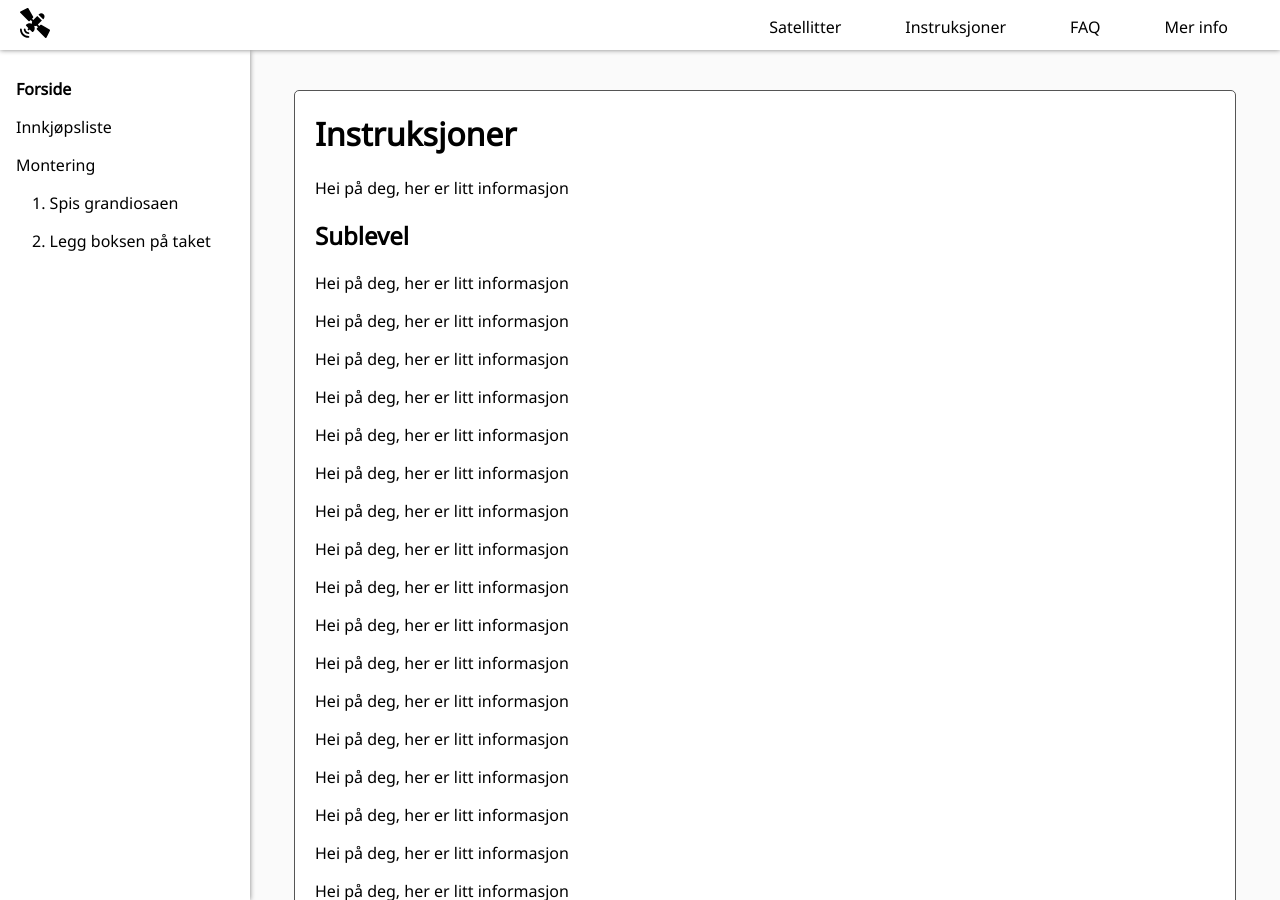
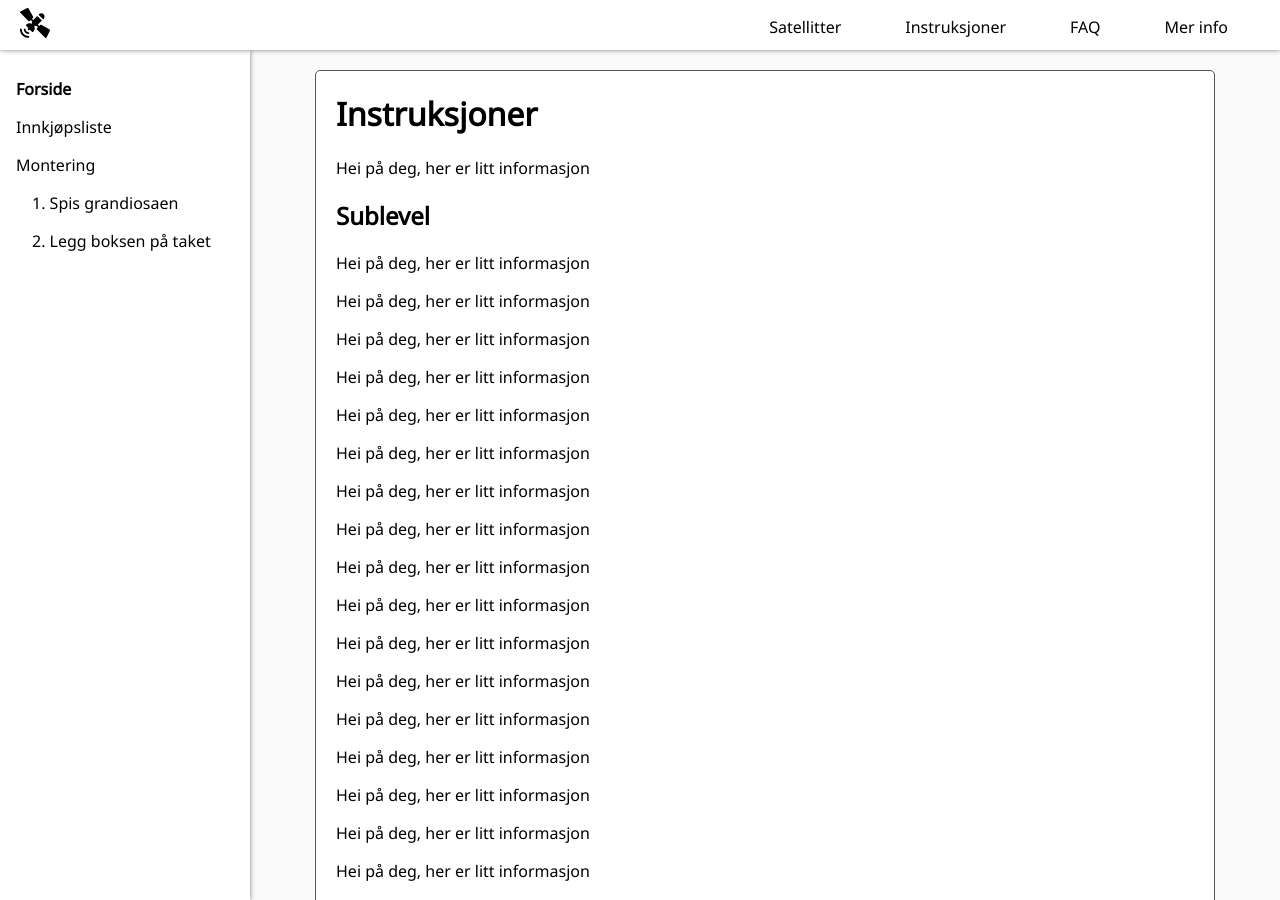
Before and after one commit to petterroea/eit-satellitt-i-norge, a Jekyll site: the page built from src/instruksjoner/index.md, in a window 1280 px wide and 900 px high. Built offline with Jekyll 4.4.1, drawn with Linux system fonts in a browser that asks for light colours.

Commit message:
fix page layout

```diff
--- a/src/_layouts/guide.html
+++ b/src/_layouts/guide.html
@@ -31,7 +31,9 @@
     </nav>
     <div class="page-wrapper">
         <div class="content-wrapper">
-            {{ content }}
+            <div class="page">
+                {{ content }}
+            </div>
         </div>
         {% include footer.html %}
     </div>
--- a/src/assets/css/guide.scss
+++ b/src/assets/css/guide.scss
@@ -47,7 +47,10 @@
 
 .content-wrapper {
   max-width: 900px;
-  margin: 40px auto;
+  margin: 0 auto;
+}
+
+.page {
   border: 1px solid #555;
   border-radius: 5px;
   padding: 0 20px;
```
